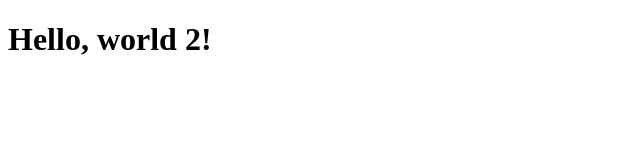
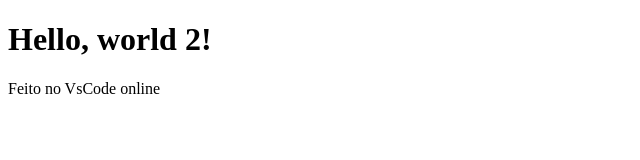
Before and after one commit to DavidSilvaProgrammer/NTI, a plain HTML site: page index.html in a window 1280 px wide. Shown: the whole page, without its empty margins (0-640 px from the left). Drawn offline with Linux system fonts and the light colour scheme.

Commit message:
Feito no VsCode Online

```diff
--- a/index.html
+++ b/index.html
@@ -7,5 +7,8 @@
 </head>
 <body>
   <h1>Hello, world 2!</h1>
+
+  <p>Feito no VsCode online</p>
+
 </body>
 </html>
```
